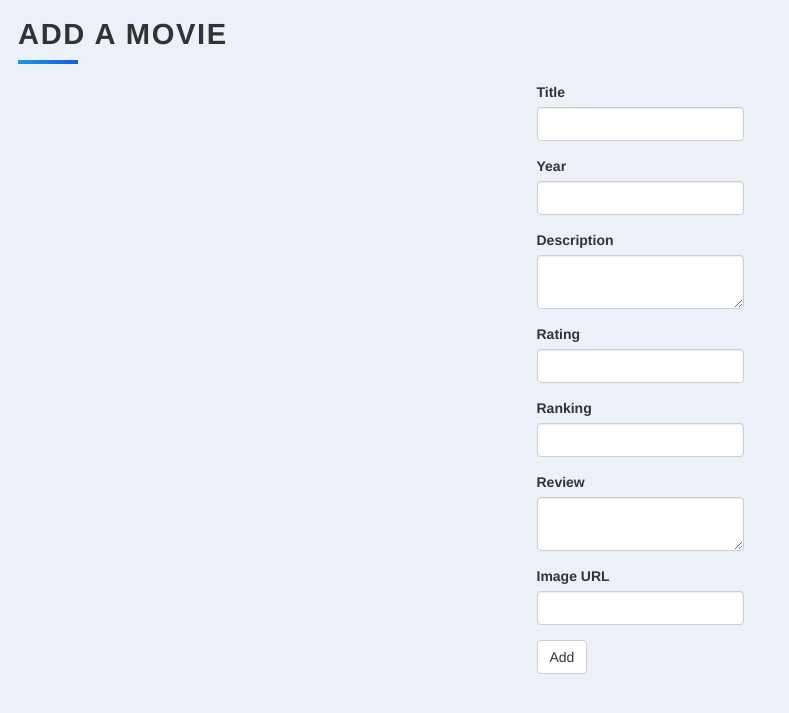
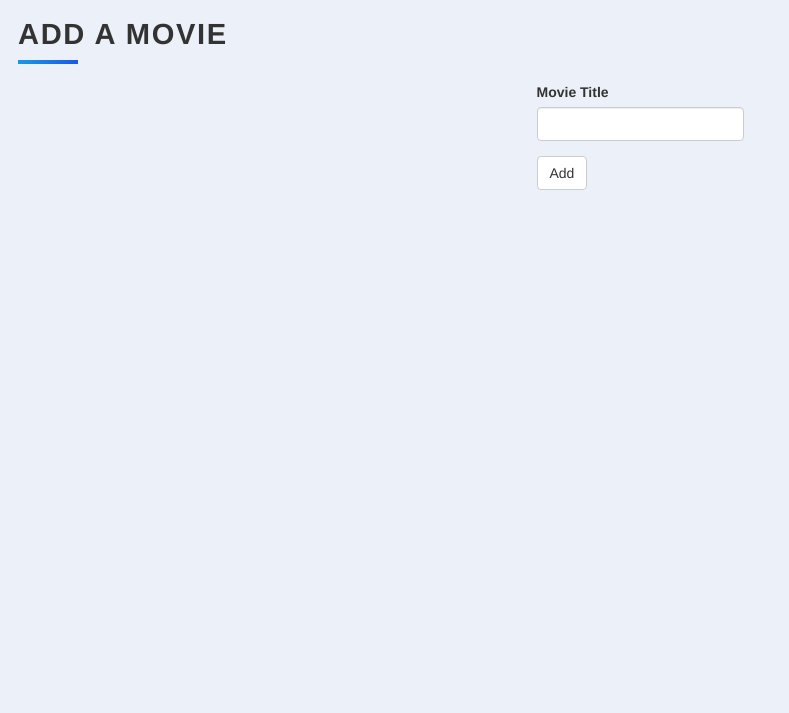
Before and after one commit to Alisadaintanvir/favourite-movies, a Flask app: page /add in a window 1280 px wide. Shown: the top 713 px of the page, without its empty margins (0-789 px from the left). Run offline with Flask 3, Linux system fonts and the light colour scheme; some libraries are stand-ins or nearby versions.

Commit message:
implement movie search feature by title from TMDB api

```diff
--- a/form.py
+++ b/form.py
@@ -4,13 +4,13 @@ from wtforms.validators import DataRequired, NumberRange, URL
 
 
 class MovieForm(FlaskForm):
-    title = StringField('Title', validators=[DataRequired()])
-    year = IntegerField('Year')
-    description = TextAreaField('Description')
-    rating = FloatField('Rating', validators=[NumberRange(min=0, max=10)])
-    ranking = IntegerField('Ranking', validators=[NumberRange(min=1)])
-    review = TextAreaField('Review')
-    img_url = StringField('Image URL', validators=[URL()])
+    title = StringField('Movie Title', validators=[DataRequired()])
+    # year = IntegerField('Year')
+    # description = TextAreaField('Description')
+    # rating = FloatField('Rating', validators=[NumberRange(min=0, max=10)])
+    # ranking = IntegerField('Ranking', validators=[NumberRange(min=1)])
+    # review = TextAreaField('Review')
+    # img_url = StringField('Image URL', validators=[URL()])
     submit = SubmitField("Add")
 
 
--- a/main.py
+++ b/main.py
@@ -6,7 +6,7 @@ from db import db, Movie
 from form import MovieForm, EditMovieForm
 
 app = Flask(__name__)
-app.config['SECRET_KEY'] = '8BYkEfBA6O6donzWlSihBXox7C0sKR6b'
+app.config['SECRET_KEY'] = '8BYkEfBA6O6donWlSihBXox7C0sKR6b'
 app.config['SQLALCHEMY_DATABASE_URI'] = "sqlite:///movies.db"
 Bootstrap(app)
 
@@ -17,25 +17,31 @@ session = db.session
 
 @app.route("/")
 def home():
-    return render_template("index.html", movies=Movie.query.all())
+    movies = Movie.query.order_by(Movie.ranking.desc()).all()
+    return render_template("index.html", movies=movies)
 
 
 @app.route('/add', methods=["GET", "POST"])
 def add():
     form = MovieForm()
-    if request.method == 'POST':
-        new_movie = Movie(
-            title=form.title.data,
-            year=form.year.data,
-            description=form.description.data,
-            rating=form.rating.data,
-            ranking=form.ranking.data,
-            review=form.review.data,
-            img_url=form.img_url.data
-        )
-        session.add(new_movie)
-        session.commit()
-        return redirect(url_for('home'))
+    if request.method == 'POST' and form.validate_on_submit():
+        url = f"https://api.themoviedb.org/3/search/movie?query={form.title.data}&include_adult=false&page=1"
+        api_key = "68c20e692786348a944bebd10aaa9c4c"
+        response = requests.get(url, params={"api_key": api_key, "query": form.title.data})
+        data = response.json()['results']
+        print(data)
+        # new_movie = Movie(
+        #     title=form.title.data,
+        #     # year=form.year.data,
+        #     # description=form.description.data,
+        #     # rating=form.rating.data,
+        #     # ranking=form.ranking.data,
+        #     # review=form.review.data,
+        #     # img_url=form.img_url.data
+        # )
+        # session.add(new_movie)
+        # session.commit()
+        return render_template('select.html', options=data)
 
     return render_template('add.html', form=form)
 
@@ -53,15 +59,15 @@ def edit():
     return render_template('edit.html', form=form, movie=movie_selected)
 
 
-@app.route('/delete/<int:id>')
-def delete(id):
-    movie_to_delete = Movie.query.get(id)
+@app.route('/delete')
+def delete():
+    movie_id = request.args.get('id')
+    movie_to_delete = session.get(Movie, movie_id)
     if movie_to_delete:
         session.delete(movie_to_delete)
         session.commit()
     return redirect(url_for('home'))
 
 
-
 if __name__ == '__main__':
     app.run(debug=True)
--- a/templates/select.html
+++ b/templates/select.html
@@ -13,9 +13,11 @@
 {% block content %}
 <div class="container">
     <h1 class="heading">Select Movie</h1>
+  {% for option in options %}
   <p>
-    <a href="#"> MOVIE TITLE - MOVIE RELEASE DATE</a>
+    <a href="{{url_for('find', id=option.id) }}"> {{ option.original_title }} - {{ option.release_date }}</a>
   </p>
+  {% endfor %}
 
 </div>
 {% endblock %}
```
